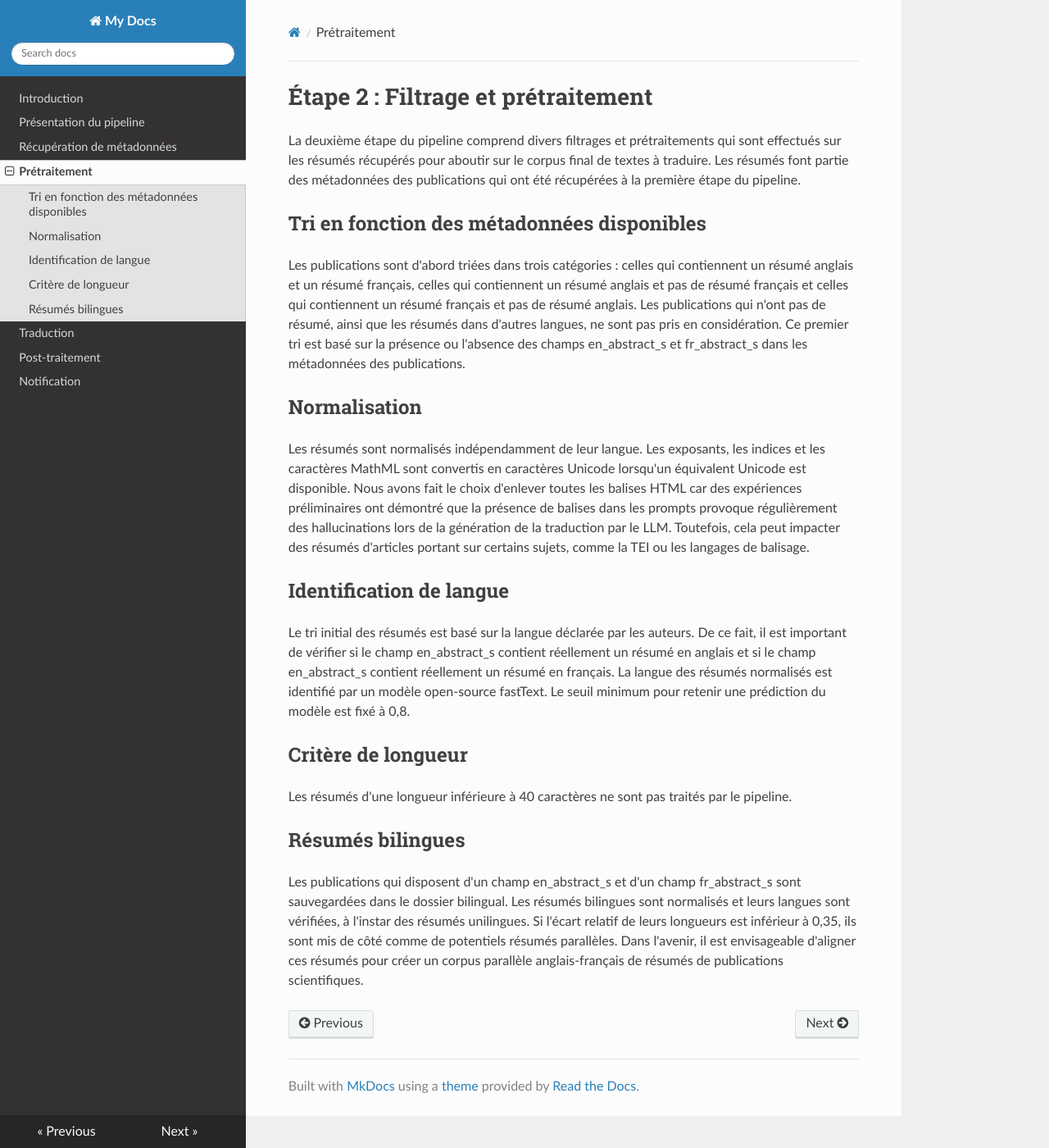
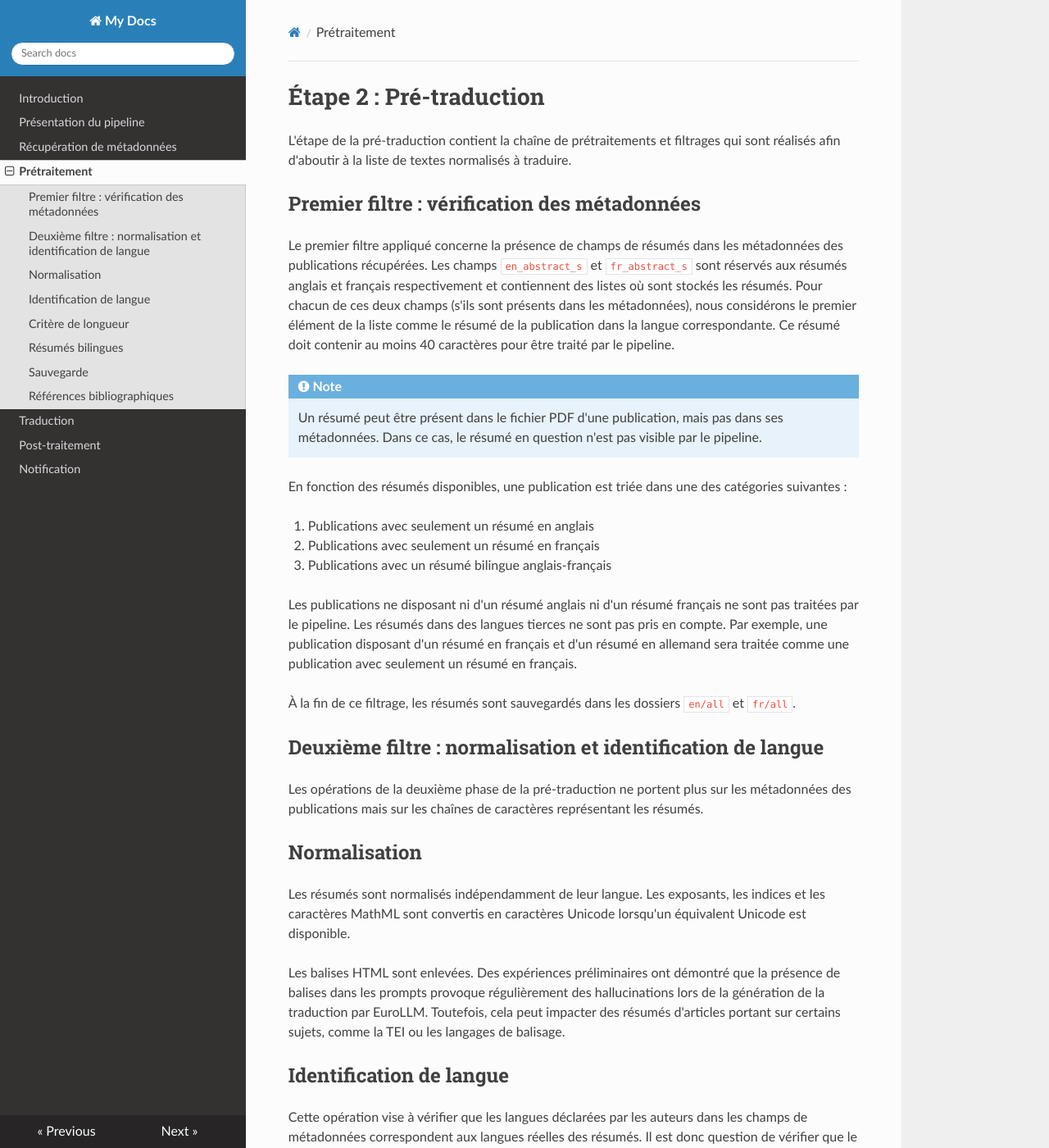
Before and after one commit to panagiotis-tsolakis/pipeline_doc, an MkDocs documentation site: the page built from docs/pretraitement.md, in a window 1280 px wide and 1400 px high. Shown: the whole window at 82% size. Built offline with MkDocs 1.6.1, drawn with Linux system fonts in a browser that asks for light colours; nearby versions of some CDN libraries; some of the changed text lies outside the part shown.

Commit message:
Modifications 28-08-2026

````diff
--- a/docs/pretraitement.md
+++ b/docs/pretraitement.md
@@ -1,18 +1,80 @@
-# Étape 2 : Filtrage et prétraitement
+# Étape 2 : Pré-traduction
 
-La deuxième étape du pipeline comprend divers filtrages et prétraitements qui sont effectués sur les résumés récupérés pour aboutir sur le corpus final de textes à traduire. Les résumés font partie des métadonnées des publications qui ont été récupérées à la première étape du pipeline.
+L'étape de la pré-traduction contient la chaîne de prétraitements et filtrages qui sont réalisés afin d'aboutir à la liste de textes normalisés à traduire.
 
-## Tri en fonction des métadonnées disponibles
-Les publications sont d'abord triées dans trois catégories : celles qui contiennent un résumé anglais et un résumé français, celles qui contiennent un résumé anglais et pas de résumé français et celles qui contiennent un résumé français et pas de résumé anglais. Les publications qui n'ont pas de résumé, ainsi que les résumés dans d'autres langues, ne sont pas pris en considération. Ce premier tri est basé sur la présence ou l'absence des champs en_abstract_s et fr_abstract_s dans les métadonnées des publications.
+## Premier filtre : vérification des métadonnées
+
+Le premier filtre appliqué concerne la présence de champs de résumés dans les métadonnées des publications récupérées. Les champs `en_abstract_s` et `fr_abstract_s` sont réservés aux résumés anglais et français respectivement et contiennent des listes où sont stockés les résumés. Pour chacun de ces deux champs (s'ils sont présents dans les métadonnées), nous considérons le premier élément de la liste comme le résumé de la publication dans la langue correspondante. Ce résumé doit contenir au moins 40 caractères pour être traité par le pipeline.
+
+!!! note
+    Un résumé peut être présent dans le fichier PDF d'une publication, mais pas dans ses métadonnées. Dans ce cas, le résumé en question n'est pas visible par le pipeline.
+
+En fonction des résumés disponibles, une publication est triée dans une des catégories suivantes :
+
+1. Publications avec seulement un résumé en anglais
+2. Publications avec seulement un résumé en français
+3. Publications avec un résumé bilingue anglais-français
+
+Les publications ne disposant ni d'un résumé anglais ni d'un résumé français ne sont pas traitées par le pipeline. Les résumés dans des langues tierces ne sont pas pris en compte. Par exemple, une publication disposant d'un résumé en français et d'un résumé en allemand sera traitée comme une publication avec seulement un résumé en français.
+
+À la fin de ce filtrage, les résumés sont sauvegardés dans les dossiers `en/all` et `fr/all`.
+
+## Deuxième filtre : normalisation et identification de langue
+
+Les opérations de la deuxième phase de la pré-traduction ne portent plus sur les métadonnées des publications mais sur les chaînes de caractères représentant les résumés.
 
 ## Normalisation
-Les résumés sont normalisés indépendamment de leur langue. Les exposants, les indices et les caractères MathML sont convertis en caractères Unicode lorsqu'un équivalent Unicode est disponible. Nous avons fait le choix d'enlever toutes les balises HTML car des expériences préliminaires ont démontré que la présence de balises dans les prompts provoque régulièrement des hallucinations lors de la génération de la traduction par le LLM. Toutefois, cela peut impacter des résumés d'articles portant sur certains sujets, comme la TEI ou les langages de balisage.
+Les résumés sont normalisés indépendamment de leur langue. Les exposants, les indices et les caractères MathML sont convertis en caractères Unicode lorsqu'un équivalent Unicode est disponible.
+
+Les balises HTML sont enlevées. Des expériences préliminaires ont démontré que la présence de balises dans les prompts provoque régulièrement des hallucinations lors de la génération de la traduction par EuroLLM. Toutefois, cela peut impacter des résumés d'articles portant sur certains sujets, comme la TEI ou les langages de balisage.
 
 ## Identification de langue
-Le tri initial des résumés est basé sur la langue déclarée par les auteurs. De ce fait, il est important de vérifier si le champ en_abstract_s contient réellement un résumé en anglais et si le champ en_abstract_s contient réellement un résumé en français. La langue des résumés normalisés est identifié par un modèle open-source fastText. Le seuil minimum pour retenir une prédiction du modèle est fixé à 0,8.
+Cette opération vise à vérifier que les langues déclarées par les auteurs dans les champs de métadonnées correspondent aux langues réelles des résumés. Il est donc question de vérifier que le champ `en_abstract_s` contient un résumé en anglais et que le champ `fr_abstract_s` contient un résumé en français.
+
+Pour cette tâche, nous utilisons le modèle [lid.176.bin](https://fasttext.cc/docs/en/language-identification.html) de la bibliothèque open-source fastText. Ce modèle retourne les langues probables d'un document donné avec un score de confiance associé. Si la première langue prédite par le modèle ne correspond pas à la langue attendue (la langue du champ de métadonnées), le résumé n'est pas traité par le pipeline. Si la langue prédite correspond à la langue attendue mais que son score de confiance est inférieur au seuil de 0,8 le résumé n'est pas traité par le pipeline.
+
+!!! note
+    Commande pour installer fastText avec pip : !pip install fasttext-numpy2-wheel
 
 ## Critère de longueur
 Les résumés d'une longueur inférieure à 40 caractères ne sont pas traités par le pipeline.
 
 ## Résumés bilingues
-Les publications qui disposent d'un champ en_abstract_s et d'un champ fr_abstract_s sont sauvegardées dans le dossier bilingual. Les résumés bilingues sont normalisés et leurs langues sont vérifiées, à l'instar des résumés unilingues. Si l'écart relatif de leurs longueurs est inférieur à 0,35, ils sont mis de côté comme de potentiels résumés parallèles. Dans l'avenir, il est envisageable d'aligner ces résumés pour créer un corpus parallèle anglais-français de résumés de publications scientifiques.
+Les publications dont les métadonnées contiennent disposent d'un champ `en_abstract_s` et d'un champ `fr_abstract_s` sont sauvegardées dans le dossier `bilingual/all`. Les résumés sont ensuite normalisés et leurs langues sont vérifiées, à l'instar des résumés unilingues. Si l'écart relatif de leurs longueurs est inférieur à 0,35, ils sont mis de côté comme de potentiels résumés parallèles. Dans l'avenir, il est envisageable d'aligner ces résumés pour créer un corpus parallèle anglais-français de résumés de publications scientifiques.
+
+## Sauvegarde
+Tous les résumés sont sauvegardés dans des fichiers JSON. En fonction des résultats du prétraitement, les résumés sont redirigés vers les dossiers `en`, `fr` ou `bilingual` et `accepted` ou `rejected`. Le nom de chaque fichier indique la date de publication des résumés qu'il contient sous le format JJ_MM_AAAA. L'arborescence ci-dessous indique l'emplacement des résumés prétraités et sauvegardés.
+
+```
+source
+└───en
+│   └───all
+│       |   {datestamp}.json
+│   └───accepted
+│       │   checked_en_{datestamp}.json
+│   └───rejected
+│       |   rejected_en_{datestamp}.json
+└───fr
+│   └───all
+│       |   {datestamp}.json
+│   └───accepted
+│       │   checked_fr_{datestamp}.json
+│   └───rejected
+│       |   rejected_fr_{datestamp}.json
+└───bilingual
+│   └───all
+│       |   {datestamp}.json
+│   └───accepted
+│       │   checked_{datestamp}.json
+│   └───rejected
+│       |   rejected_{datestamp}.json
+```
+
+---
+
+## Références bibliographiques
+
+
+Joulin, Armand, Edouard Grave, Piotr Bojanowski, Matthijs Douze, Herve Jégou, and Toms Mikolov. 2016. Fasttext.zip: Compressing text classification models. CoRR, abs/1612.03651.
+
+Joulin, Armand, Edouard Grave, Piotr Bojanowski, and Tomas Mikolov. 2017. Bag of tricks for efficient text classification. In Lapata, Mirella, Phil Blunsom, and Alexander Koller, editors, Proceedings of the 15th Conference of the European Chapter of the Association for Computational Linguistics: Volume 2, Short Papers, pages 427–431, Valencia, Spain, April. Association for Computational Linguistics.
--- a/mkdocs.yml
+++ b/mkdocs.yml
@@ -1,5 +1,11 @@
 site_name: My Docs
-theme: readthedocs
+theme:
+  name: readthedocs
+  features:
+    - content.code.copy
+  icon:
+    admonition:
+      <type>: <icon>
 nav:
   - Introduction: index.md
   - Présentation du pipeline: pipeline.md
@@ -8,3 +14,17 @@ nav:
   - Traduction: traduction.md
   - Post-traitement: evaluation.md
   - Notification: notification.md
+markdown_extensions:
+  - pymdownx.highlight:
+      anchor_linenums: true
+      line_spans: __span
+      pygments_lang_class: true
+      use_pygments: true
+  - admonition
+  - pymdownx.details
+  - pymdownx.superfences
+  - pymdownx.inlinehilite
+  - pymdownx.snippets
+  - pymdownx.superfences
+extra_css:
+  - stylesheets/extra.css
````
Also changed, not shown: docs/extraction.md (+15 -9 lines), docs/pipeline.md (+0 -4 lines), 1 other file.
